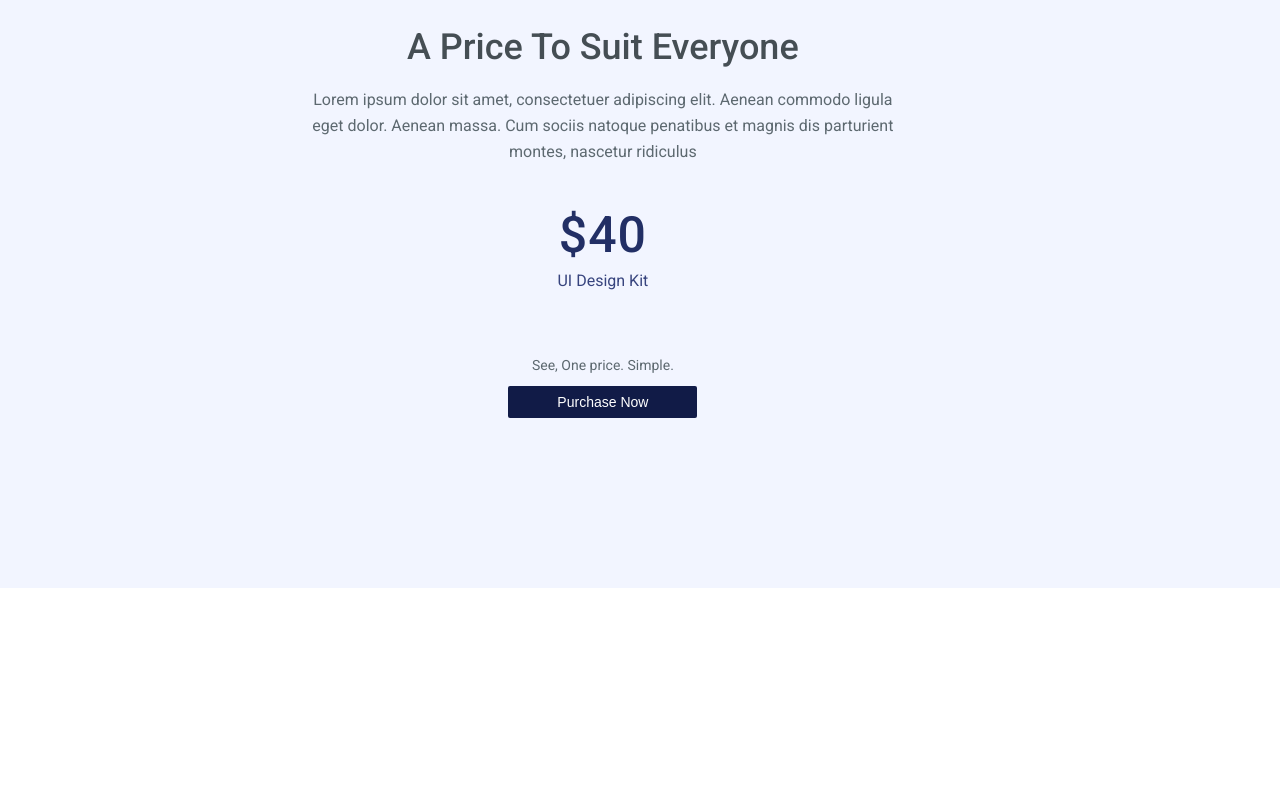
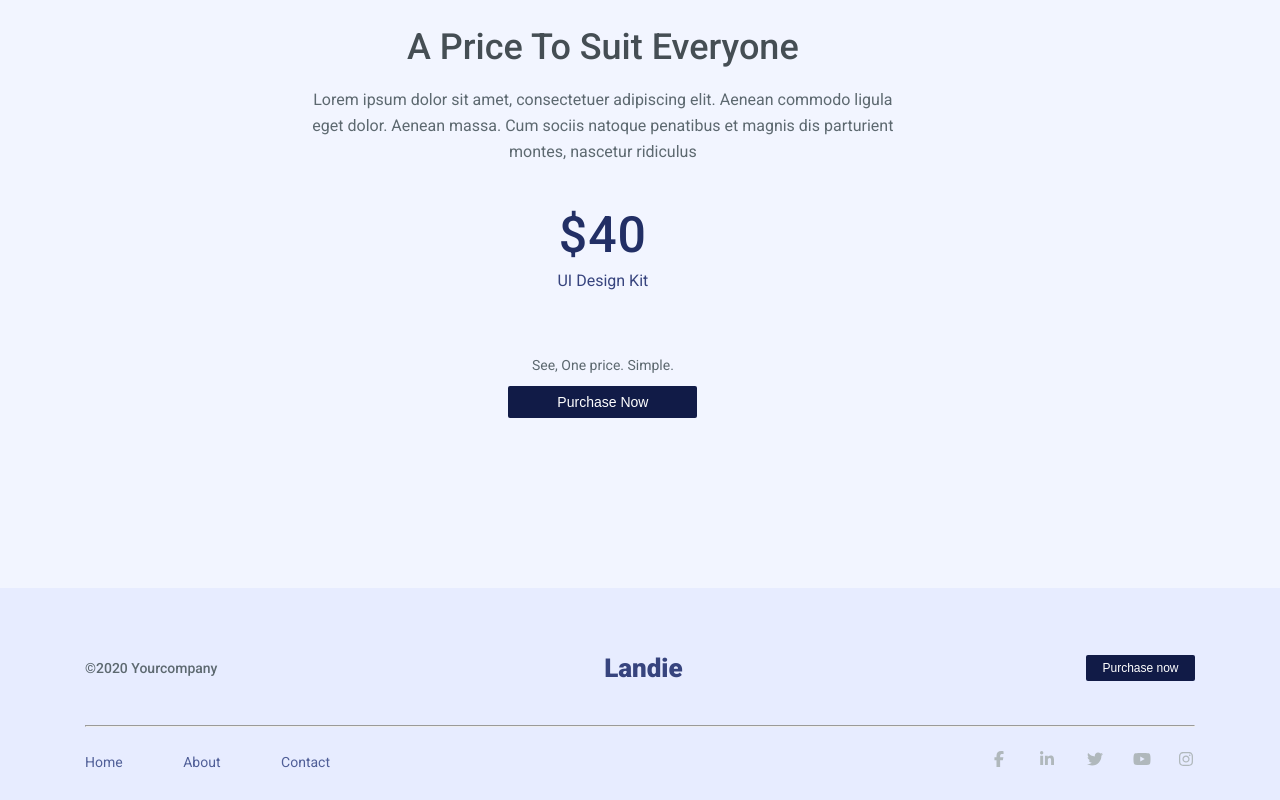
Before and after one commit to DmitrySkok/recruitment-task, a React (Create React App) app: page / in a window 1280 px wide. Shown: the part 2643-3443 px from the top of the page. Before the commit the page ends 3231 px from the top, so only its background shows below. Built offline with nearby package versions, Linux system fonts and the light colour scheme.

Commit message:
Done Footer, Add fontawesome icons

```diff
--- a/package.json
+++ b/package.json
@@ -3,6 +3,9 @@
   "version": "0.1.0",
   "private": true,
   "dependencies": {
+    "@fortawesome/fontawesome-svg-core": "^6.2.1",
+    "@fortawesome/free-brands-svg-icons": "^6.2.1",
+    "@fortawesome/react-fontawesome": "^0.2.0",
     "@testing-library/jest-dom": "^5.16.5",
     "@testing-library/react": "^13.4.0",
     "@testing-library/user-event": "^13.5.0",
--- a/public/index.html
+++ b/public/index.html
@@ -3,7 +3,6 @@
   <head>
     <meta charset="utf-8" />
     <link rel="icon" href="%PUBLIC_URL%/favicon.ico" />
-    <link rel="stylesheet" href="path/to/font-awesome/css/font-awesome.min.css">
     <meta name="viewport" content="width=device-width, initial-scale=1" />
     <meta name="theme-color" content="#000000" />
     <meta
--- a/src/components/common/Button/Button.js
+++ b/src/components/common/Button/Button.js
@@ -10,7 +10,8 @@ const Button = props => {
 
   const bigBtn = props.big;
   const trnBtn = props.transparent;
-  const pricingComp = props.pricingComp
+  const pricingComp = props.pricingComp;
+  const footerComp = props.footerComp;
   const children = props.children;
   const path = props.path;
 
@@ -24,6 +25,7 @@ const Button = props => {
         styles.button,
         bigBtn ? styles.bigBtn : styles.smallBtn,
         pricingComp && styles.bigBtnPricingComp,
+        footerComp && styles.smallBtnFooterComp,
         trnBtn && styles.transparent
       )}
     >
@@ -37,6 +39,8 @@ Button.propTypes = {
   trnBtn: PropTypes.bool,
   children: PropTypes.string,
   path: PropTypes.string,
+  pricingComp: PropTypes.bool,
+  footerComp: PropTypes.bool,
 }
 
 export default Button;
--- a/src/components/common/Button/Button.module.scss
+++ b/src/components/common/Button/Button.module.scss
@@ -16,6 +16,10 @@
     font-weight: 500;
     font-size: calc($base-size - 4px);
     line-height: 18px;
+
+    &FooterComp {
+      width: 109px;
+    }
   }
 
   &.bigBtn {
--- a/src/components/common/Container/Container.module.scss
+++ b/src/components/common/Container/Container.module.scss
@@ -1,3 +1,4 @@
 .container {
+  max-width: 1110px;
   margin: 0 auto;
 }
--- a/src/components/pages/Home/Home.js
+++ b/src/components/pages/Home/Home.js
@@ -1,4 +1,5 @@
 import React from 'react';
+import Footer from '../../views/Footer/Footer';
 import Header from '../../views/Header/Header';
 import Hero from '../../views/Hero/Hero';
 import Intro from '../../views/Intro/Intro';
@@ -14,6 +15,7 @@ const Home = () => {
       <UndrawMobLog />
       <Intro />
       <Pricing />
+      <Footer />
     </div>
   );
 };
--- /dev/null
+++ b/src/components/views/Footer/Footer.js
@@ -0,0 +1,63 @@
+import React from 'react'
+import Button from '../../common/Button/Button';
+import styles from './Footer.module.scss';
+import Container from '../../common/Container/Container';
+import { FontAwesomeIcon } from '@fortawesome/react-fontawesome';
+import { faFacebookF, faTwitter, faLinkedinIn, faInstagram, faYoutube } from '@fortawesome/free-brands-svg-icons';
+
+const Footer = () => {
+  return (
+    <div className={styles.root}>
+      <Container>
+        <>
+          <div className={styles.upperSection}>
+            <div>
+              <p>©2020 Yourcompany</p>
+            </div>
+            <div className='logo header'>Landie</div>
+            <div>
+              <Button footerComp={true}>Purchase now</Button>
+            </div>
+          </div>
+          <hr />
+          <div className={styles.lowerSection}>
+            <ul className={styles.menu}>
+              <li><a href='/'>Home</a></li>
+              <li><a href='/about'>About</a></li>
+              <li><a href='/contact'>Contact</a></li>
+            </ul>
+            <ul className={styles.socialMedia}>
+              <li>
+                <a href='/facebook'>
+                  <FontAwesomeIcon icon={faFacebookF} />
+                </a>
+              </li>
+              <li>
+                <a href='/linkedin'>
+                  <FontAwesomeIcon icon={faLinkedinIn} />
+                </a>
+              </li>
+              <li>
+                <a href='/twitter'>
+                  <FontAwesomeIcon icon={faTwitter} />
+                </a>
+              </li>
+              <li>
+                <a href='/youtube'>
+                  <FontAwesomeIcon icon={faYoutube} />
+                </a>
+              </li>
+              <li>
+                <a href='/instagramm'>
+                  <FontAwesomeIcon icon={faInstagram} />
+                </a>
+              </li>
+            </ul>
+          </div>
+        </>
+      </Container>
+    </div>
+  )
+}
+
+export default Footer
--- /dev/null
+++ b/src/components/views/Footer/Footer.module.scss
@@ -0,0 +1,62 @@
+@import '../../../styles/settings.scss';
+
+.root {
+  background-color: #E7ECFF;
+  padding: 67px 0 26px  0;
+
+  hr {
+    color: #CDD1D4;
+    size: 1px;
+  }
+
+  .upperSection {
+    display: flex;
+    justify-content: space-between;
+    align-items: center;
+    margin-bottom: 4%;
+
+    p {
+      font-weight: 500;
+      font-size: calc($base-size - 2px);
+      line-height: 24px;
+      margin: 0;
+    }
+  }
+
+  .lowerSection {
+    display: flex;
+    justify-content: space-between;
+    margin-top: 2%;
+
+    .menu {
+      display: flex;
+      max-width: 245px;
+      flex: auto;
+      justify-content: space-between;
+      padding: 0;
+
+      a {
+        color: $main-blue-500;
+        font-size: calc($base-size - 2px);
+        line-height: 24px;
+      }
+    }
+
+    .socialMedia {
+      display: flex;
+      max-width: 241px;
+      flex: auto;
+      justify-content: space-between;
+
+      li {
+        width: 16px;
+        height: 16px;
+        a {
+          color: #B0B8BC;
+          font-size: calc($base-size);
+        }
+      }
+    }
+
+  }
+}
--- a/src/components/views/Header/Header.js
+++ b/src/components/views/Header/Header.js
@@ -6,7 +6,7 @@ import Container from '../../common/Container/Container'
 const Header = () => {
   return (
     <div className={styles.root}>
-      <Container maxWidth={'1110px'}>
+      <Container>
         <NavBar />
       </Container>
     </div>
--- a/src/components/views/UndrawMobLog/UndrawMobLog.module.scss
+++ b/src/components/views/UndrawMobLog/UndrawMobLog.module.scss
@@ -3,7 +3,7 @@
 .root {
   margin-top: 120px;
   padding-bottom: 162px;
-  background: no-repeat 85% top url('../../../../public/images/undrawMobLog_ikmv.png');
+  background: no-repeat 84.9% 1% url('../../../../public/images/undrawMobLog_ikmv.png');
   .textBlock {
     max-width: 540px;
     min-height: 486px;
@@ -25,7 +25,7 @@
 
       .card {
         padding-top: 50px;
-        background: no-repeat left top url('../../../../public/images/undrawMobLog_cardIcon.png');
+        background: no-repeat left top url('../../../../public/images/icons/undrawMobLog_cardIcon.png');
         max-width: 255px;
 
         .smallTitle {
```
Also changed, not shown: public/images/icons/undrawMobLog_cardIcon.png (renamed from public/images/undrawMobLog_cardIcon.png), 1 other file (tests, documents, lock files or other folders).
